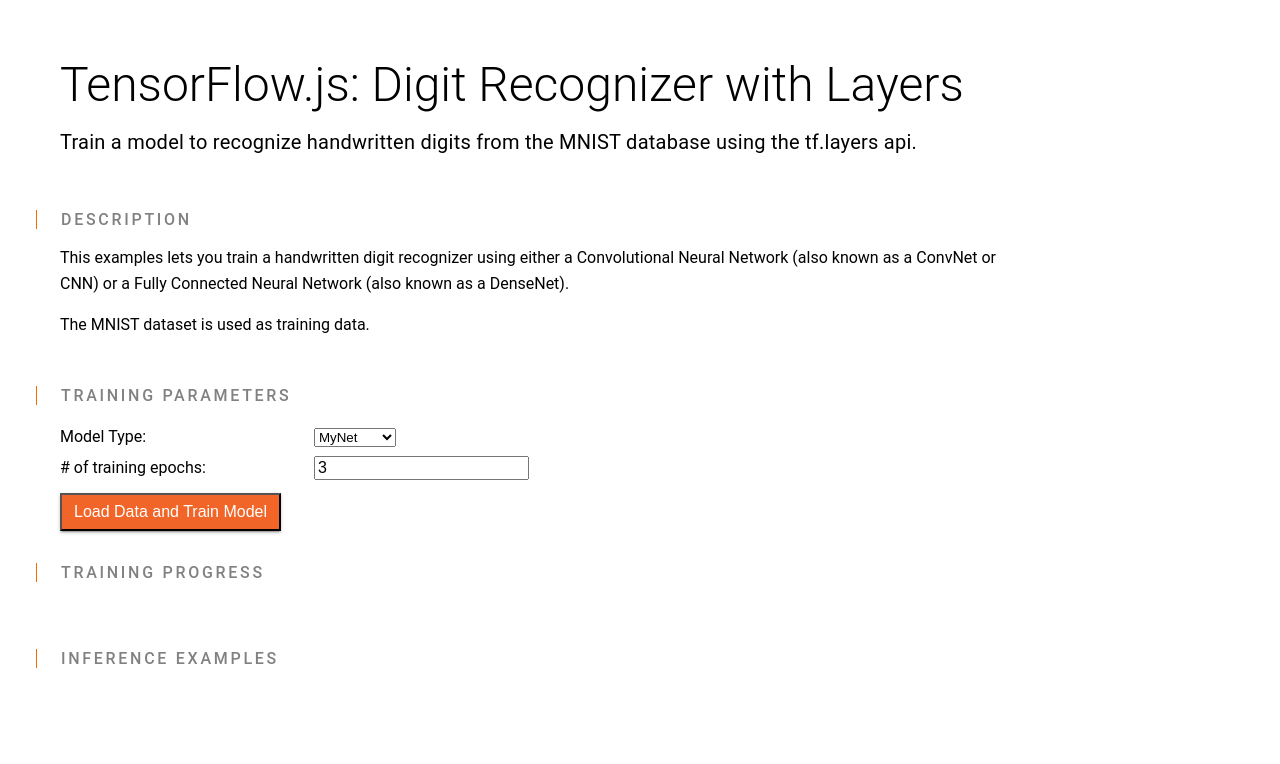
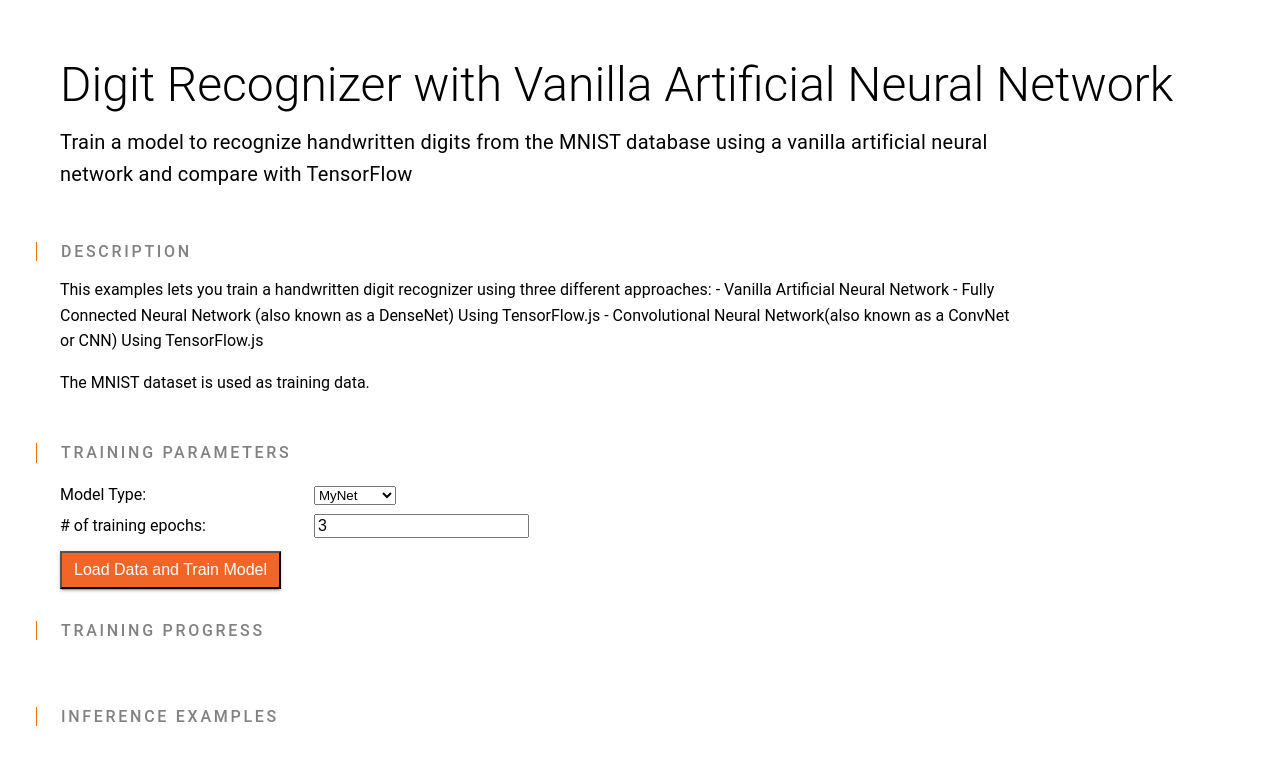
Before and after one commit to apssouza22/neuralnet-browser, a website built with Parcel: page index.html in a window 1280 px wide. Built offline with nearby package versions, Linux system fonts and the light colour scheme.

Commit message:
Improving description

```diff
--- a/index.html
+++ b/index.html
@@ -18,7 +18,7 @@
 <html>
 
 <head>
-  <title>MNIST in TensorFlow.js Layers API</title>
+  <title>MNIST in Vanilla ANN</title>
   <meta charset="UTF-8">
   <meta name="viewport" content="width=device-width, initial-scale=1">
   <link rel="stylesheet" href="tfjs-examples.css" />
@@ -67,17 +67,19 @@
 <body>
   <div class="tfjs-example-container">
     <section class='title-area'>
-      <h1>TensorFlow.js: Digit Recognizer with Layers</h1>
-      <p class='subtitle'>Train a model to recognize handwritten digits from the MNIST database using the tf.layers
-        api.
+      <h1>Digit Recognizer with Vanilla Artificial Neural Network</h1>
+      <p class='subtitle'>Train a model to recognize handwritten digits from the MNIST database using a vanilla artificial neural network
+        and compare with TensorFlow</p>
       </p>
     </section>
 
     <section>
       <p class='section-head'>Description</p>
       <p>
-        This examples lets you train a handwritten digit recognizer using either a Convolutional Neural Network
-        (also known as a ConvNet or CNN) or a Fully Connected Neural Network (also known as a DenseNet).
+        This examples lets you train a handwritten digit recognizer using three different approaches:
+        - Vanilla Artificial Neural Network
+        - Fully Connected Neural Network (also known as a DenseNet) Using TensorFlow.js
+        - Convolutional Neural Network(also known as a ConvNet or CNN) Using TensorFlow.js
       </p>
       <p>The MNIST dataset is used as training data.</p>
     </section>
@@ -88,8 +90,8 @@
         <label>Model Type:</label>
         <select id="model-type">
           <option>MyNet</option>
+          <option>DenseNet</option>
           <option>ConvNet</option>
-          <option>DenseNet</option>
         </select>
       </div>
 
--- a/model.js
+++ b/model.js
@@ -36,7 +36,8 @@
         let {images, labels} = fromFloatArrayToArray(xs, ys);
 
         return new Promise(function (resolve, reject) {
-            for (let i = 0; i < args.epochs; i++) {
+            let i = 0;
+            // for (let i = 0; i < args.epochs; i++) {
                 for (const imgIndex in images) {
                     model.fit(images[imgIndex], labels[imgIndex])
                     if (args.batchSize > 0 && imgIndex % args.batchSize === 0) {
@@ -44,7 +45,7 @@
                     }
                 }
                 args.callbacks.onEpochEnd(i, {val_acc: 1, loss: 0})
-            }
+            // }
             resolve();
         });
     }
```
Also changed, not shown: README.md.
